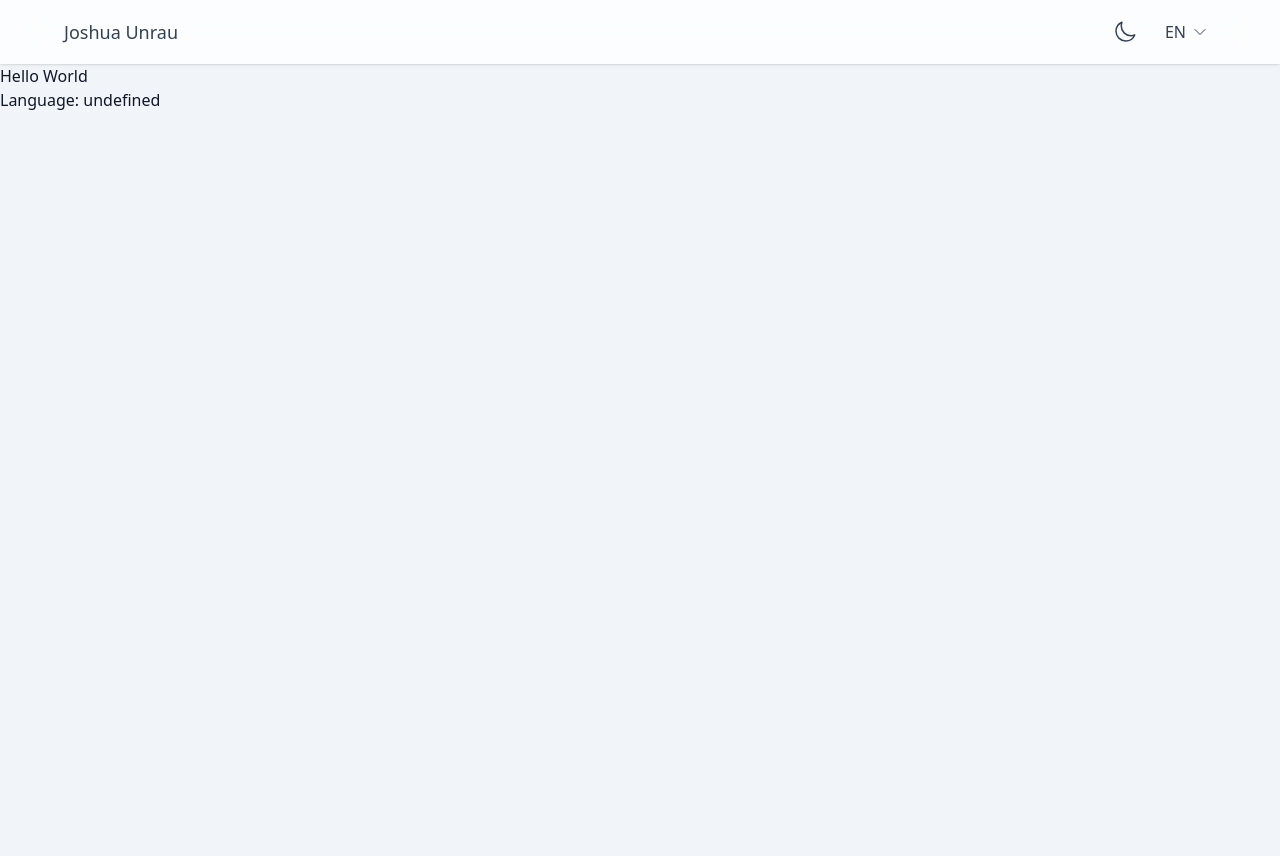
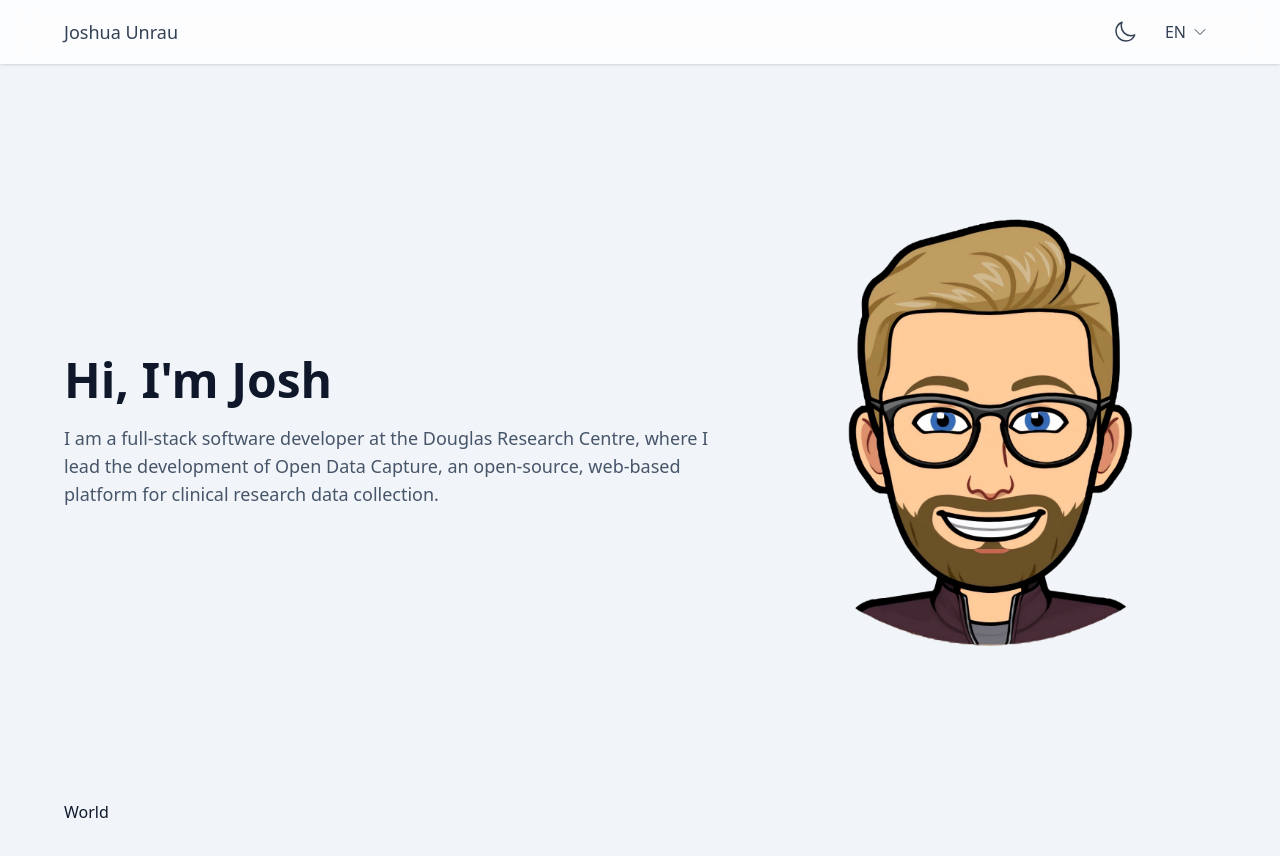
Before and after one commit to joshunrau/portfolio, a SvelteKit app: page / in a window 1280 px wide. Shown: the top 856 px of the page. Before the commit the page ends 800 px from the top, so only its background shows below. Built offline with nearby package versions, Linux system fonts and the light colour scheme.

Commit message:
add hero

```diff
--- a/src/routes/[[locale]]/+layout.svelte
+++ b/src/routes/[[locale]]/+layout.svelte
@@ -5,4 +5,6 @@
 </script>
 
 <Header />
-<slot />
+<main class="container">
+  <slot />
+</main>
--- a/src/routes/[[locale]]/+page.svelte
+++ b/src/routes/[[locale]]/+page.svelte
@@ -1,10 +1,22 @@
 <script lang="ts">
-  import type { PageData } from './$types';
+  import { i18n } from '$lib/i18n';
+  import avatar from '$lib/images/avatar.png';
 
-  export let data: PageData;
+  import Section from './Section.svelte';
 </script>
 
-<div>
-  <h1>Hello World</h1>
-  <p>Language: {data.locale}</p>
-</div>
+<Section className="flex items-center justify-center gap-10">
+  <div class="w-full">
+    <h1 class="font-display text-center text-4xl font-bold text-slate-900 sm:text-left sm:text-5xl dark:text-slate-100">
+      {$i18n.t('index.hero.heading')}
+    </h1>
+    <p class="mt-3 text-center text-base text-slate-600 sm:mt-5 sm:text-left sm:text-lg dark:text-slate-300">
+      {$i18n.t('index.hero.description')}
+    </p>
+  </div>
+  <div class="hidden flex-shrink-0 sm:block sm:w-80 md:w-96 lg:w-112 2xl:w-128">
+    <img alt={$i18n.t('common.avatar')} src={avatar} />
+  </div>
+</Section>
+
+<Section>World</Section>
--- /dev/null
+++ b/src/routes/[[locale]]/Section.svelte
@@ -0,0 +1,8 @@
+<script lang="ts">
+  import { cn } from '$lib/utils/cn';
+  export let className: string | undefined = undefined;
+</script>
+
+<div class={cn('min-h-[calc(100vh-4rem)]', className)}>
+  <slot />
+</div>
```
Also changed, not shown: src/lib/images/avatar.png (added).
